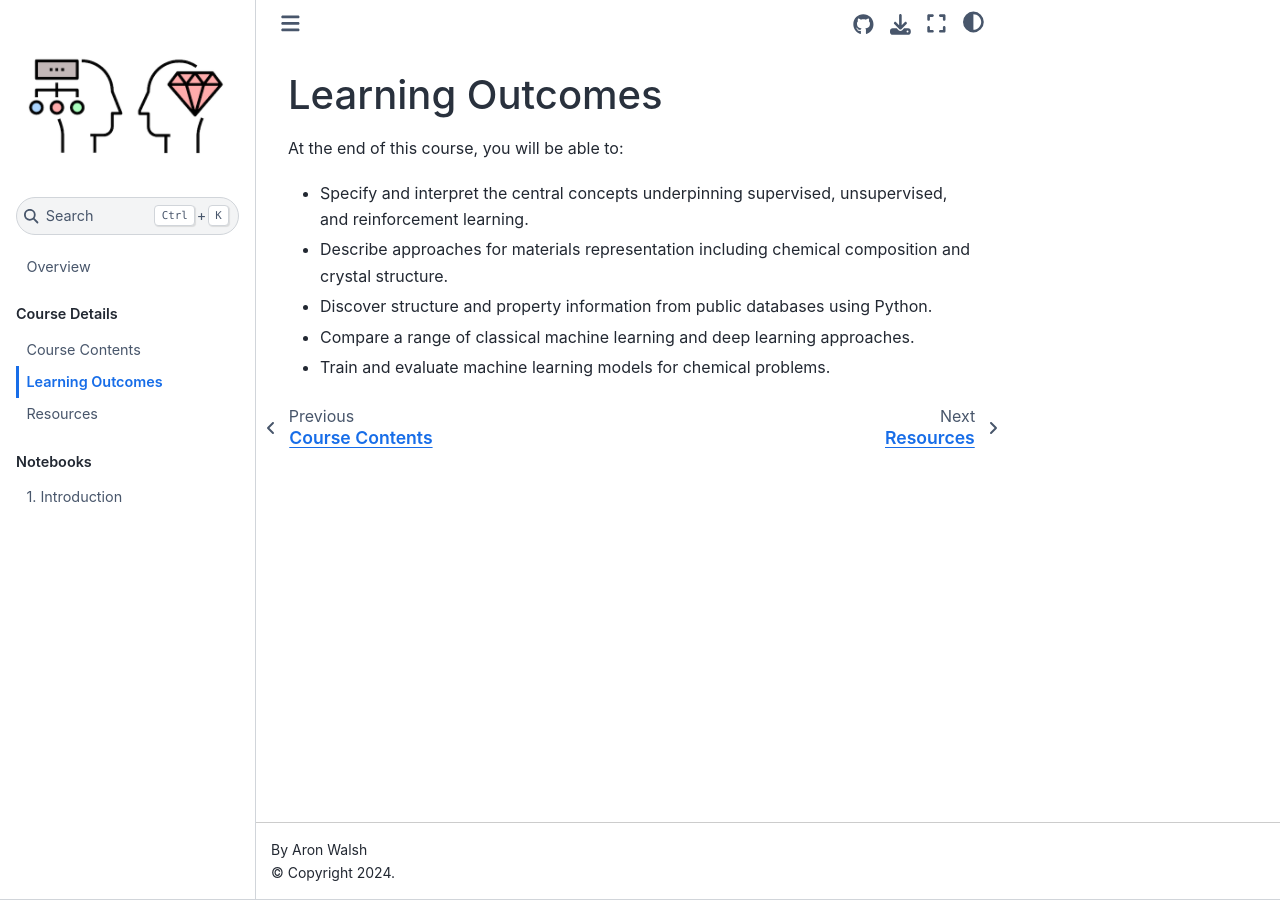
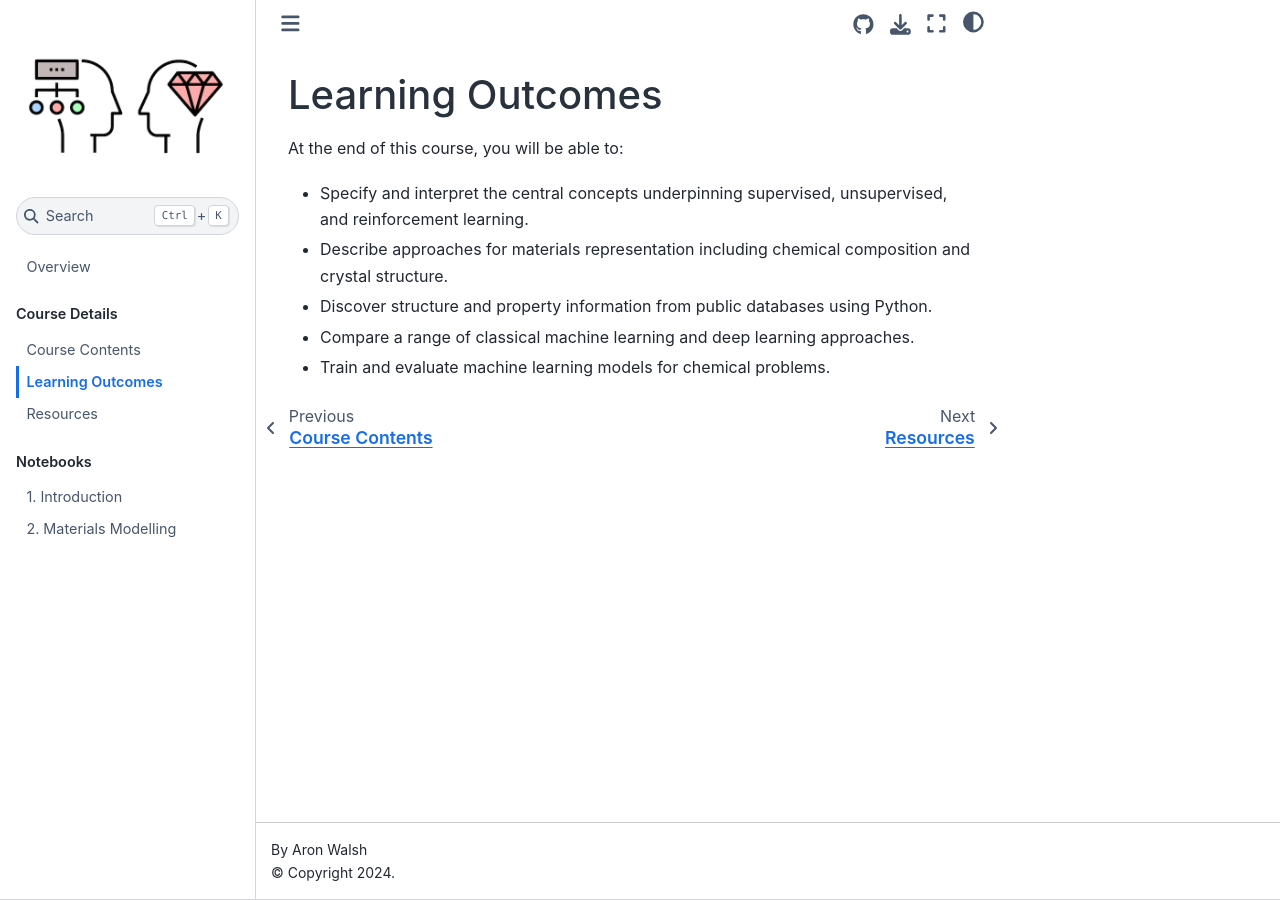
Before and after one commit to aronwalsh/MLforMaterials, a Jupyter Book: the page built from Learning.md, in a window 1280 px wide. Built offline with Jupyter Book 1.0.4 settings and Sphinx 7.4.7 and the Sphinx Book theme 1.1.4, drawn with Linux system fonts in a browser that asks for light colours; part of the change alters nothing that is shown.

```diff
--- a/_toc.yml
+++ b/_toc.yml
@@ -14,3 +14,4 @@ parts:
   numbered: true
   chapters:
   - file: Lecture1
+  - file: Lecture2
```
Also changed, not shown: Lecture1.ipynb, Lecture2.ipynb (added).
